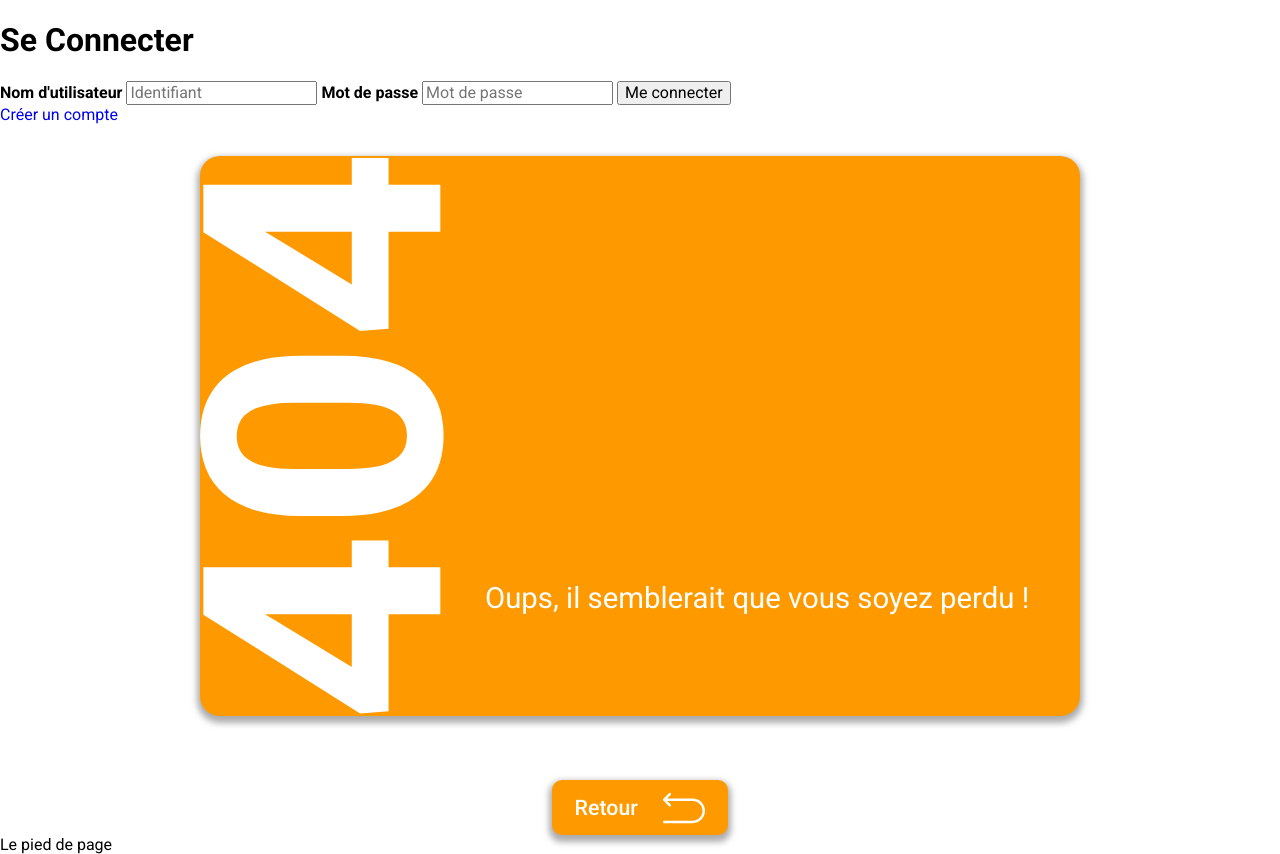
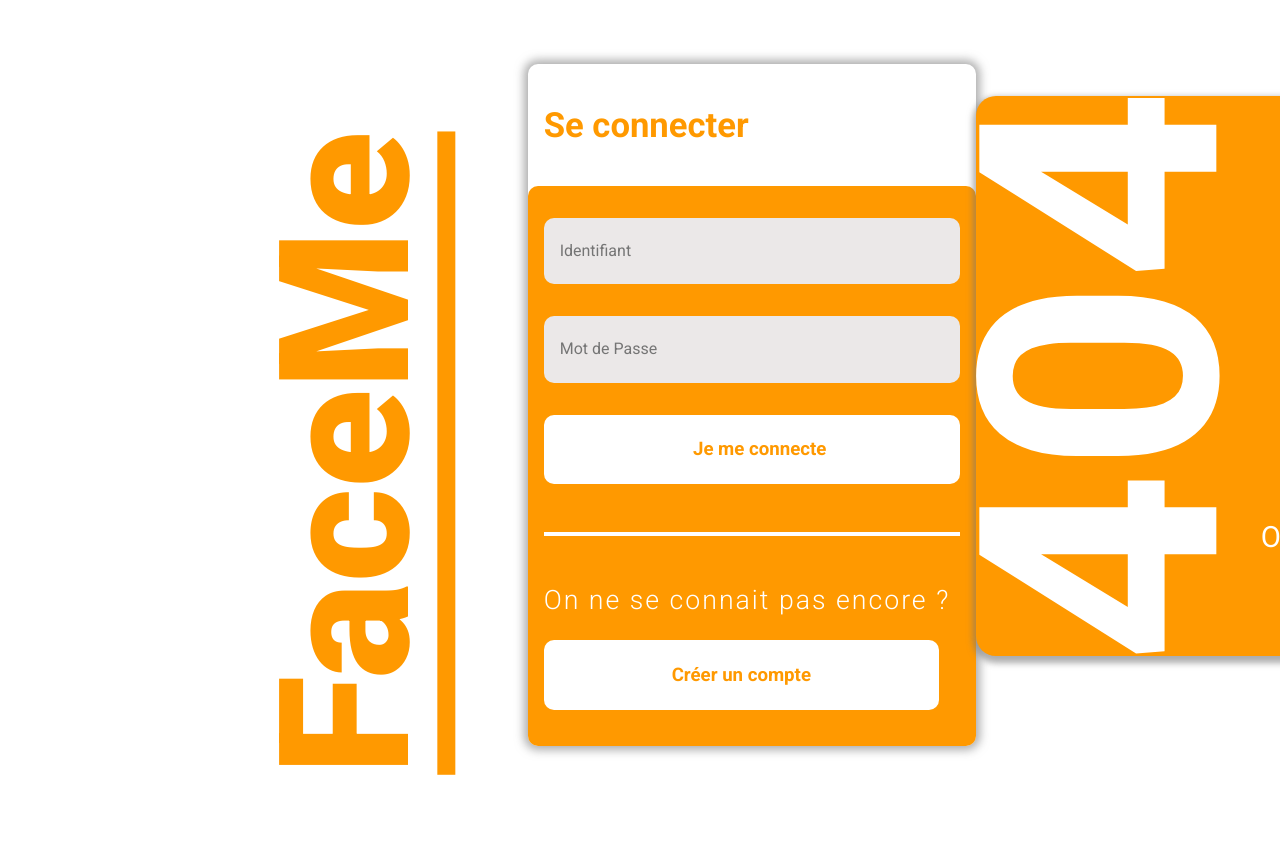
Before and after one commit to Nekxio/FaceMe, a PHP site: page /index.php?action=style in a window 1280 px wide; the page is wider, and only the part inside the window is pictured. After the commit the page ends 775 px from the top of that part, so only its background shows below. Run offline with PHP 8.4, Linux system fonts and the light colour scheme.

Commit message:
Modification du style de la page de connexion et d'inscription

```diff
--- a/css/style.css
+++ b/css/style.css
@@ -138,7 +138,7 @@ a {
 
 #formCo__fond {
     background-color: #FFFFFF;
-    height: 40rem;
+    height: 42.6rem;
     width: 28rem;
     border-radius: 10px;
     box-shadow: 0px 0px 10px 4px rgba(119, 119, 119, 0.6);
@@ -199,7 +199,6 @@ a {
 }
 
 .form__submit:hover {
-    transform: scale(1.1);
     box-shadow: 0px 0px 10px 4px rgba(119, 119, 119, 0.6);
     -moz-box-shadow: 0px 0px 10px 4px rgba(119, 119, 119, 0.6);
     -webkit-box-shadow: 0px 0px 10px 4px rgba(119, 119, 119, 0.6);
@@ -217,7 +216,11 @@ a {
     font-size: 20pt;
     letter-spacing: 2px;
     font-weight: 300;
-    margin: 0rem 0rem 0rem 1rem;
+    margin: 0rem 0rem 3rem 1rem;
+}
+
+#signIn__submit {
+    padding: 1.5rem 8rem 1.5rem 8rem;
 }
 
 #formIn__fond {
--- a/index.php
+++ b/index.php
@@ -24,11 +24,9 @@ ob_start();
                 include('./css/normalize.css');
             ?>
         </style>
-
     </head>
 
     <body>
-
         <?php
             if (isset($_SESSION['info'])) {
                 echo "<div>
@@ -36,33 +34,36 @@ ob_start();
                 unset($_SESSION['info']);
             }
         ?>
+
+        <section class="container" id="page_connexion">
+            <div id="page__title">
+                <p>FaceMe</p>
+            </div>
+
             <?php
                 if (isset($_SESSION['id'])) {
                     echo "<header>
                                 <h1>FaceMe</h1>
                             </header>";
                     echo $_SESSION['login']." <a href='index.php?action=deconnexion'>Deconnexion</a>";
-                }else {
+                } else {
                     echo "
-                    <div id='container'>
-                        <!-- zone de connexion -->
-                        <h1>Se Connecter</h1>
-                        <form action='index.php?action=connexion' method='POST'>
-
-                            <label><b>Nom d'utilisateur</b></label>
-                            <input type='text' placeholder='Identifiant' name='login' required>
-
-                            <label><b>Mot de passe</b></label>
-                            <input type='password' placeholder='Mot de passe' name='PASSWORD' required>
-
-                            <input type='submit' id='submit' value='Me connecter' >
+                    <div id='formCo__fond'>
+                        <p id='signIn__title'>Se connecter</p>
+                        <div id='signIn__fond'>
+                            <form action='index.php?action=connexion' method='POST' id='signIn__main'>
+                                <input type='text' placeholder='Identifiant' class='signIn__input' name='login' required>
+                                <input type='password' placeholder='Mot de Passe' class='signIn__input' name='PASSWORD' required>
+                                <input type='submit' value='Je me connecte' class='form__submit' id='submit'>
                             </form>
-                        <a href='index.php?action=create_account'>Créer un compte</a></li>
+                            <div id='form__separation'></div>
+                            <p id='signUp__title'>On ne se connait pas encore ?</p>
+                            <a href='index.php?action=create_account' class='form__submit' id='signIn__submit' onclick='changement()'>Créer un compte</a>
+                        </div>
+                    </div>
                     ";
                 }
             ?>
-            </ul>
-        </nav>
 
             <?php
                 if (isset($_GET["action"])) {
@@ -78,7 +79,7 @@ ob_start();
                 ob_end_flush();
             ?>
 
-        <footer>Le pied de page</footer>
+        <script src="js/script.js"></script>
         <script src="js/jquery-3.2.1.min.js"></script>
     </body>
 </html>
--- /dev/null
+++ b/js/script.js
@@ -0,0 +1,21 @@
+/**AFFICHAGE INSCRIPTION PAGE CONNEXION**/
+function changement() {
+    let x = document.getElementById("formCo__fond");
+    let y = document.getElementById("formIn__fond");
+
+    x.style.display="none";
+    y.style.display="block";
+}
+
+
+/**AFFICHAGE MENU CONTEXTUEL HEADERS**/
+function userHover() {
+    let showMenu = document.getElementById("headerHover__menu");
+    showMenu.style.display="none";
+
+    if (showMenu.style.display == "none") {
+        showMenu.style.display="block";
+    } else {
+        showMenu.style.display="none";
+    }
+}
```
Also changed, not shown: vues/create_account.php (+13 -19 lines). Lines whose indentation alone changed are shown as unchanged.
